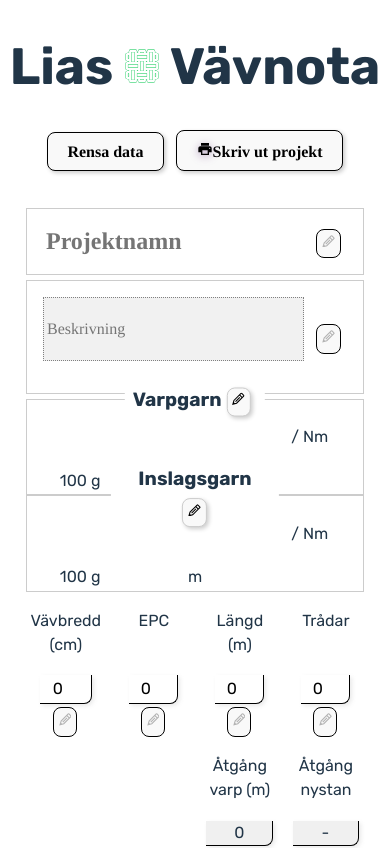
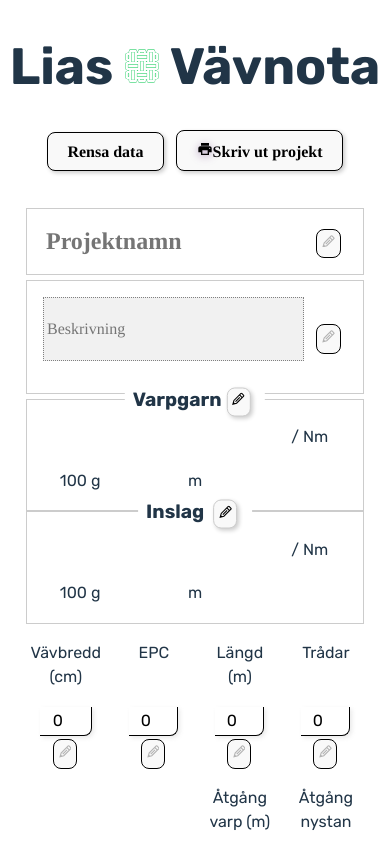
Before and after one commit to Lia-De/Vavnota, a React (Vite) app: page /#/ in a window 390 px wide. Shown: the top 848 px of the page. Built offline with nearby package versions, Linux system fonts and the light colour scheme.

Commit message:
phone stylings tweak

```diff
--- a/src/App.css
+++ b/src/App.css
@@ -139,6 +139,11 @@
   .warpingBoxesBox {
     margin: 0 auto;
   }
-
+  .yarnMetricsWarp, .yarnMetricsWeft {
+    padding-bottom: 1em;
+  }
+  .yarnMetricsWarp h2, .yarnMetricsWeft h2 {
+    font-size: 1.2rem;
+  }
 
 }
--- a/src/pages/ProjectView.jsx
+++ b/src/pages/ProjectView.jsx
@@ -106,7 +106,7 @@ return (
 
 
     <div className={'yarnMetricsWeft ' + (uiState.warpAsWeft ? 'printHidden' : '')}>
-      <h2>Inslagsgarn {uiState.warpAsWeft ?
+      <h2>Inslag {uiState.warpAsWeft ?
         (<MdInfoOutline className="icon" title="Varpgarn används även som inslag" />)
         : <button className={'submitBtn printHidden'} onClick={() =>
           setUiState(prev => ({...prev, yarnEditing: true, yarnToEdit: weft}))} >
```
